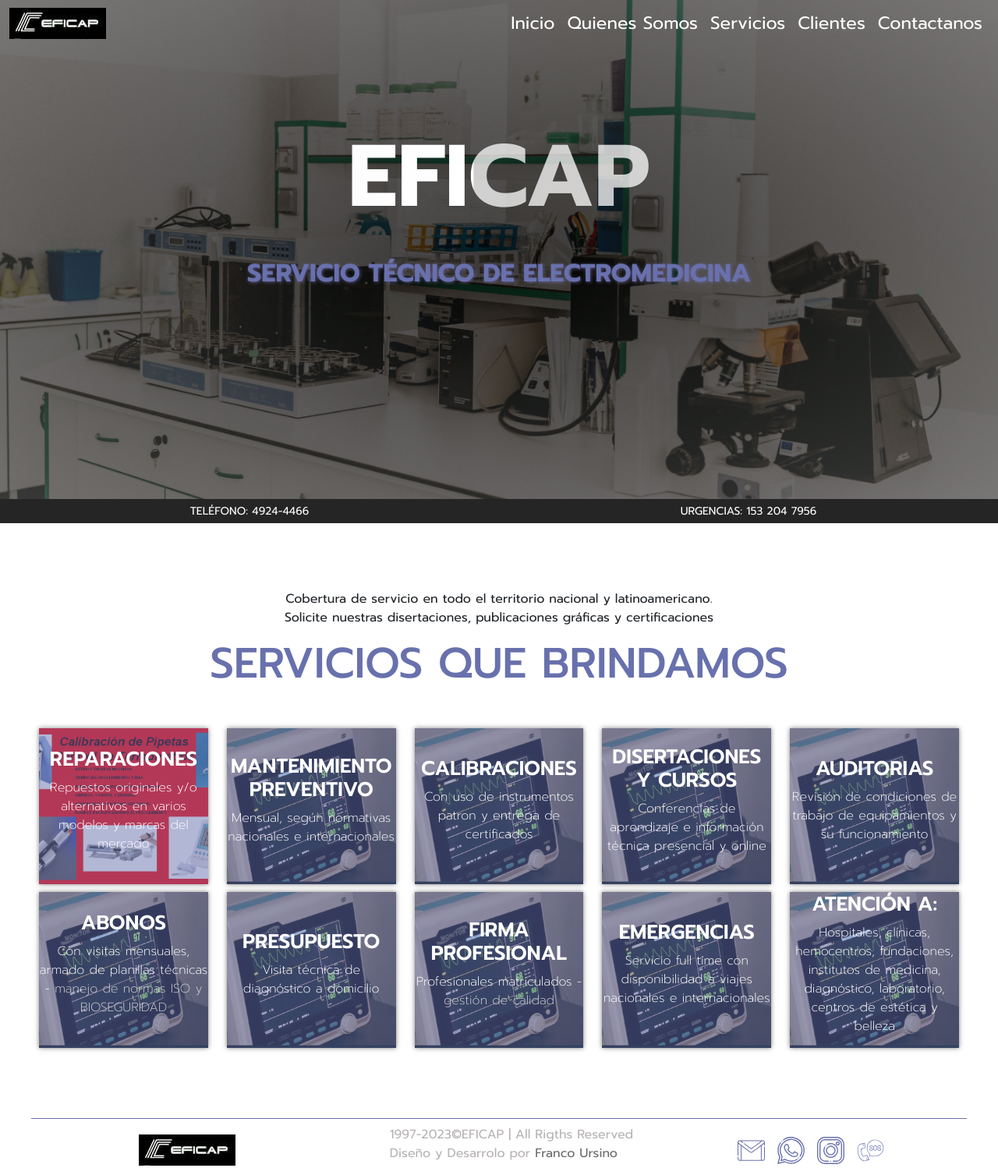
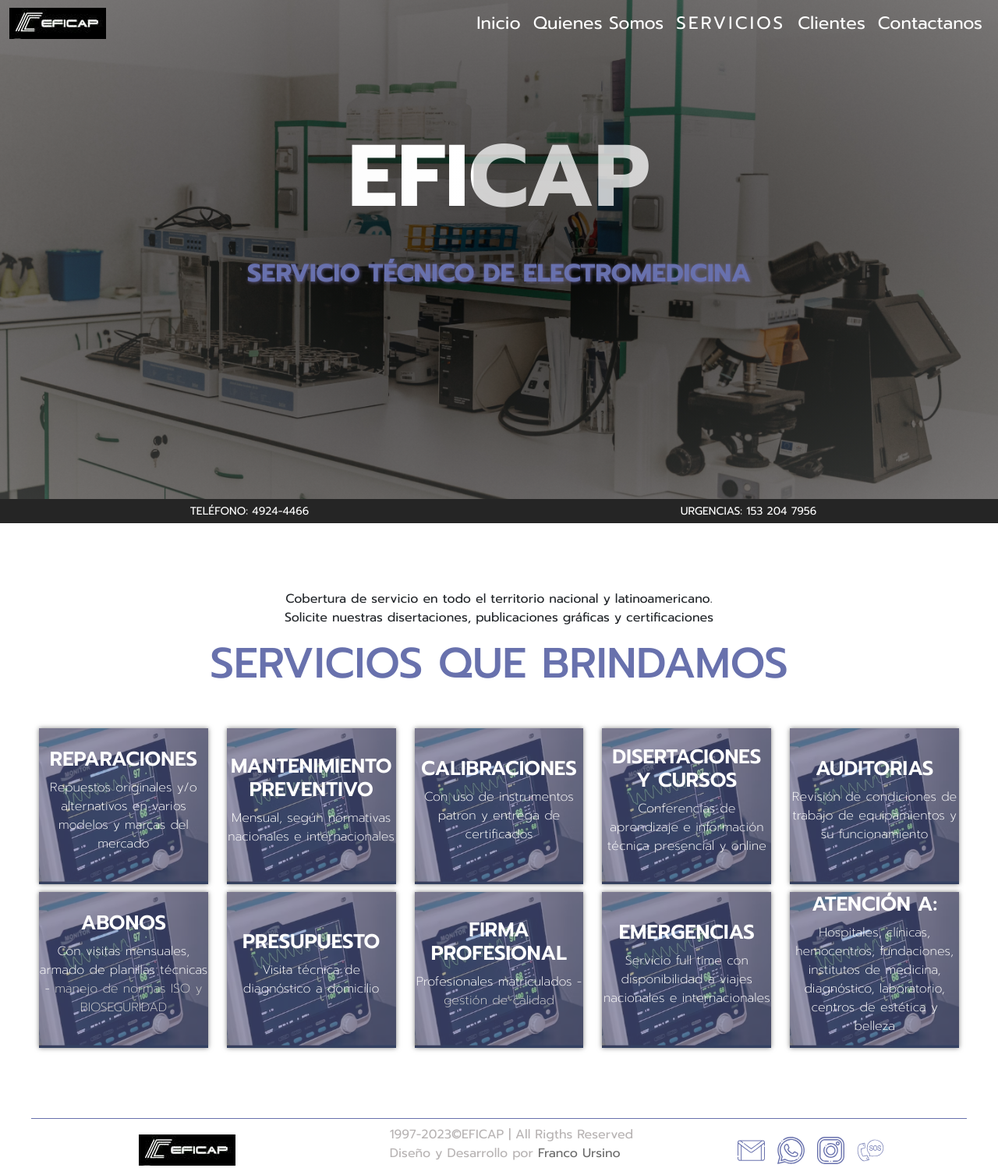
Before and after one commit to FrancoUrsino/chris, a website: page pages/services.html in a window 1280 px wide. Shown: the whole page at 78% size. Drawn offline with nearby package versions, Linux system fonts and the light colour scheme.

Commit message:
nav fixed

```diff
--- a/pages/services.html
+++ b/pages/services.html
@@ -35,7 +35,7 @@
               <a class="nav-link nav__link" href="About.html">Quienes Somos</a>
             </li>
             <li class="nav-item nav__item">
-              <a class="nav-link nav__link" href="#">Servicios</a>
+              <a class="nav-link nav__link nav__link--active" href="#">Servicios</a>
             </li>
             <li class="nav-item nav__item">
               <a class="nav-link nav__link" href="clientes.html">Clientes</a>
@@ -67,7 +67,7 @@
       <h2 class="services__title">servicios que brindamos</h2>
       <div class="cards">
         <div class="cards__container">
-          <img src="../img/PIPETAS.bmp"  class="cards__img" alt="">
+          <img src="../img/slide-2.avif"  class="cards__img" alt="">
           <div class="cards__hover">
             <h2 class="cards__hover--title">REPARACIONES</h2>
             <p class="cards__hover--text">Repuestos originales y/o alternativos en varios modelos y marcas del mercado</p>
@@ -154,7 +154,7 @@
       <img src="../img/logo.jpg" alt="" class="footer__img">
       <ul class="footer__list">
         <li class="footer__text">1997-2023&copy;EFICAP | All Rigths Reserved</li>
-        <li class="footer__text2">Diseño y Desarrolo por <a href="mailto:francooursinoo@gmail.com" class="footer__text2--link">Franco Ursino</a></li>
+        <li class="footer__text2">Diseño y Desarrollo por <a href="mailto:francooursinoo@gmail.com" class="footer__text2--link">Franco Ursino</a></li>
       </ul>
       <div class="footer__icons">
         <a href="mailto:eficap@eficap.com.ar">
--- a/scss/_contact.scss
+++ b/scss/_contact.scss
@@ -26,6 +26,11 @@
       background-color: rgba(0, 0, 0, 0.5);
       padding: 5px 10px;
     }
+  }
+
+  &__link--active{
+    text-transform: uppercase;
+    letter-spacing: .2rem;
   }
 }
 
--- a/scss/_headers.scss
+++ b/scss/_headers.scss
@@ -22,12 +22,19 @@
       font-size: 1.4rem;
       color: $white;
       padding: 5px 20px;
+      transition: .6s;
 
       &:hover{
         color: $white;
         background-color: rgba(0, 0, 0, 0.5);
         padding: 5px 10px;
       }
+
+    }
+
+    &__link--active{
+      text-transform: uppercase;
+      letter-spacing: .2rem;
     }
   }
 
```
Also changed, not shown: index.html (+1 -1 lines), pages/About.html (+2 -2 lines), pages/clientes.html (+2 -2 lines), pages/contact.html (+3 -7 lines), css/style.css, 1 other file.
